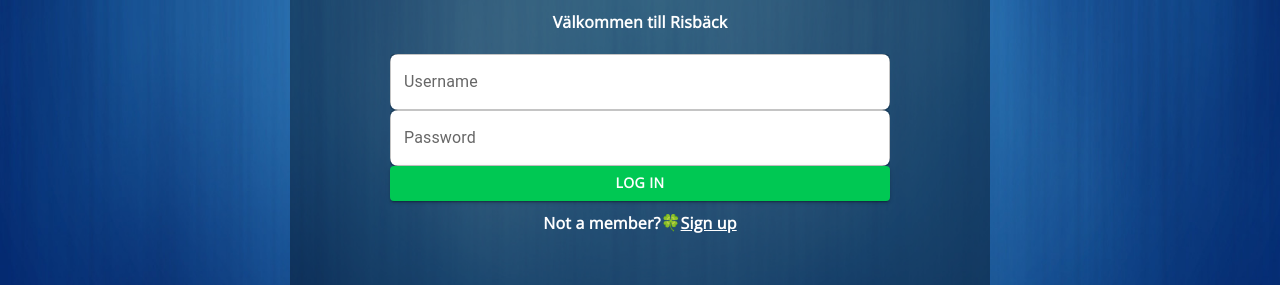
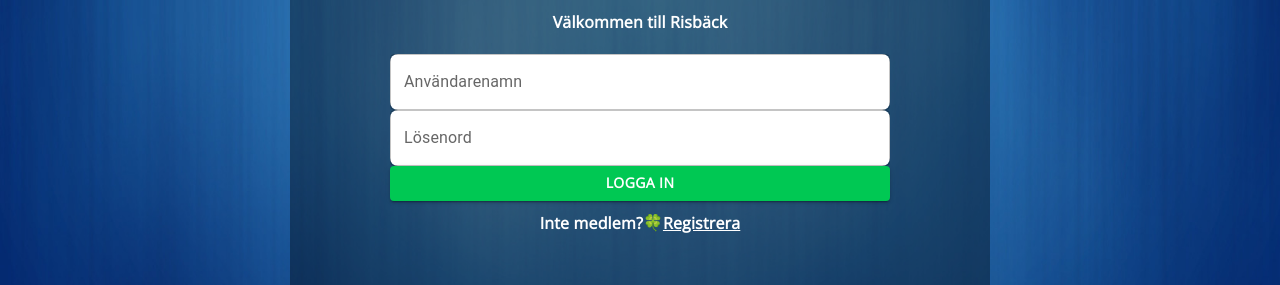
Before and after one commit to PontusVallgren/Kino-Cinema, a Next.js app: page /login in a window 1280 px wide. Shown: the part 374-659 px from the top of the page. Built offline with nearby package versions, Linux system fonts and the light colour scheme.

Commit message:
switch eng to swedish

```diff
--- a/package.json
+++ b/package.json
@@ -14,6 +14,7 @@
     "@hapi/iron": "^6.0.0",
     "@mui/icons-material": "^5.6.2",
     "@mui/material": "^5.6.2",
+    "bcrypt": "^5.0.1",
     "cookies": "^0.8.0",
     "mongoose": "^6.3.1",
     "next": "12.1.5",
@@ -21,6 +22,7 @@
     "react-dom": "18.0.0"
   },
   "devDependencies": {
+    "@types/bcrypt": "^5.0.0",
     "@types/cookies": "^0.7.7",
     "@types/mongoose": "^5.11.97",
     "@types/node": "17.0.25",
--- a/src/components/SignUp.tsx
+++ b/src/components/SignUp.tsx
@@ -8,7 +8,6 @@ import {
   CustomText,
   PreviousPageBtn,
 } from "./CustomMUI/CustomUI";
-import PreviousPageButton from "./PreviousPageButton";
 
 type signUpProp = {
   userClickedBack: (value: boolean) => void;
@@ -16,6 +15,8 @@ type signUpProp = {
 const SignUp: React.FC<signUpProp> = ({ userClickedBack }) => {
   const [userName, setUserName] = useState<string>("");
   const [userPassword, setUserPassword] = useState<string>("");
+  const [firstName, setFirstName] = useState<string>("");
+  const [lastName, setLastName] = useState<string>("");
 
   const handleSignUp = async () => {
     await fetch(`/api/account`, {
@@ -25,8 +26,10 @@ const SignUp: React.FC<signUpProp> = ({ userClickedBack }) => {
         "Content-Type": "application/json",
       },
       body: JSON.stringify({
-        userId: userName,
-        userPassword: userPassword,
+        username: userName,
+        userpassword: userPassword,
+        firstName: firstName,
+        lastName: lastName,
       }),
     });
   };
@@ -35,24 +38,44 @@ const SignUp: React.FC<signUpProp> = ({ userClickedBack }) => {
       <PreviousPageBtn onClick={() => userClickedBack(true)} />
       <Box className={classes.emptySpaceOfSignUp}>
         <Box className={classes.loginForm}>
-          <CustomText className={classes.loginTitle}>Sign up</CustomText>
+          <CustomText className={classes.loginTitle}>Regiestera</CustomText>
           <CenterHorizon component="form">
             <FormGroup aria-label="position">
+              <CustomText sx={{ marginLeft: "5px" }}>🔹Ditt konto</CustomText>
               <TextField
                 id="username"
                 variant="outlined"
-                label="Username"
+                label="Användarenamn"
                 className={classes.userInput}
                 onChange={(e) => setUserName(e.target.value)}
                 color="info"
               />
               <TextField
                 id="userPassword"
-                label="Password"
+                label="Lösenord"
                 variant="outlined"
                 type="password"
                 className={classes.userInput}
                 onChange={(e) => setUserPassword(e.target.value)}
+              />
+              <CustomText sx={{ margin: "5px 0 0 5px" }}>
+                🔹Ditt namn
+              </CustomText>
+              <TextField
+                id="firstName"
+                variant="outlined"
+                label="Förnamn"
+                className={classes.userInput}
+                onChange={(e) => setFirstName(e.target.value)}
+                color="info"
+              />
+              <TextField
+                id="userPassword"
+                label="Efternamn"
+                variant="outlined"
+                type="password"
+                className={classes.userInput}
+                onChange={(e) => setLastName(e.target.value)}
               />
               <CustomButton
                 onClick={handleSignUp}
@@ -61,7 +84,7 @@ const SignUp: React.FC<signUpProp> = ({ userClickedBack }) => {
                 type="submit"
                 className={classes.loginBtn}
               >
-                Create my account
+                Skapa mitt konto
               </CustomButton>
             </FormGroup>
           </CenterHorizon>
--- a/src/pages/api/account.ts
+++ b/src/pages/api/account.ts
@@ -5,13 +5,11 @@ export default async function postAccount(
   req: NextApiRequest,
   res: NextApiResponse
 ) {
-  console.log("whaaaat");
   const dummy = {
-    userId: req.body.userId,
+    username: req.body.userId,
     userPassword: req.body.userPassword,
   };
   if (dummy) {
-    console.log("yeahh");
     const yeah = new userAccount(dummy);
     await saveModel(yeah);
 
--- a/src/pages/api/login.ts
+++ b/src/pages/api/login.ts
@@ -1,6 +1,7 @@
 import Cookies from "cookies";
 import Iron from "@hapi/iron";
 import { NextApiRequest, NextApiResponse } from "next";
+import bcrypt from "bcrypt";
 
 const USERS: Record<string, string> = {
   haeju: "potato",
--- a/src/pages/login/index.tsx
+++ b/src/pages/login/index.tsx
@@ -48,7 +48,7 @@ const Login: NextPage = () => {
                   <TextField
                     id="Username"
                     variant="outlined"
-                    label="Username"
+                    label="Användarenamn"
                     className={classes.userInput}
                     onChange={(e) => setUserName(e.target.value)}
                     color="info"
@@ -56,7 +56,7 @@ const Login: NextPage = () => {
                   <TextField
                     id="UserPassword"
                     variant="outlined"
-                    label="Password"
+                    label="Lösenord"
                     type="password"
                     className={classes.userInput}
                     onChange={(e) => setUserPassword(e.target.value)}
@@ -68,18 +68,18 @@ const Login: NextPage = () => {
                     type="submit"
                     className={classes.loginBtn}
                   >
-                    Log in
+                    Logga in
                   </CustomButton>
                 </FormGroup>
               </CenterHorizon>
               <Box className={classes.notMember}>
-                <CustomText>Not a member?</CustomText>
+                <CustomText>Inte medlem?</CustomText>
                 <p>🍀</p>
                 <CustomText
                   onClick={() => setIsNewMember(false)}
                   className={classes.signUp}
                 >
-                  Sign up
+                  Registrera
                 </CustomText>
               </Box>
             </Box>
```
Also changed, not shown: 1 other file (tests, documents, lock files or other folders).
